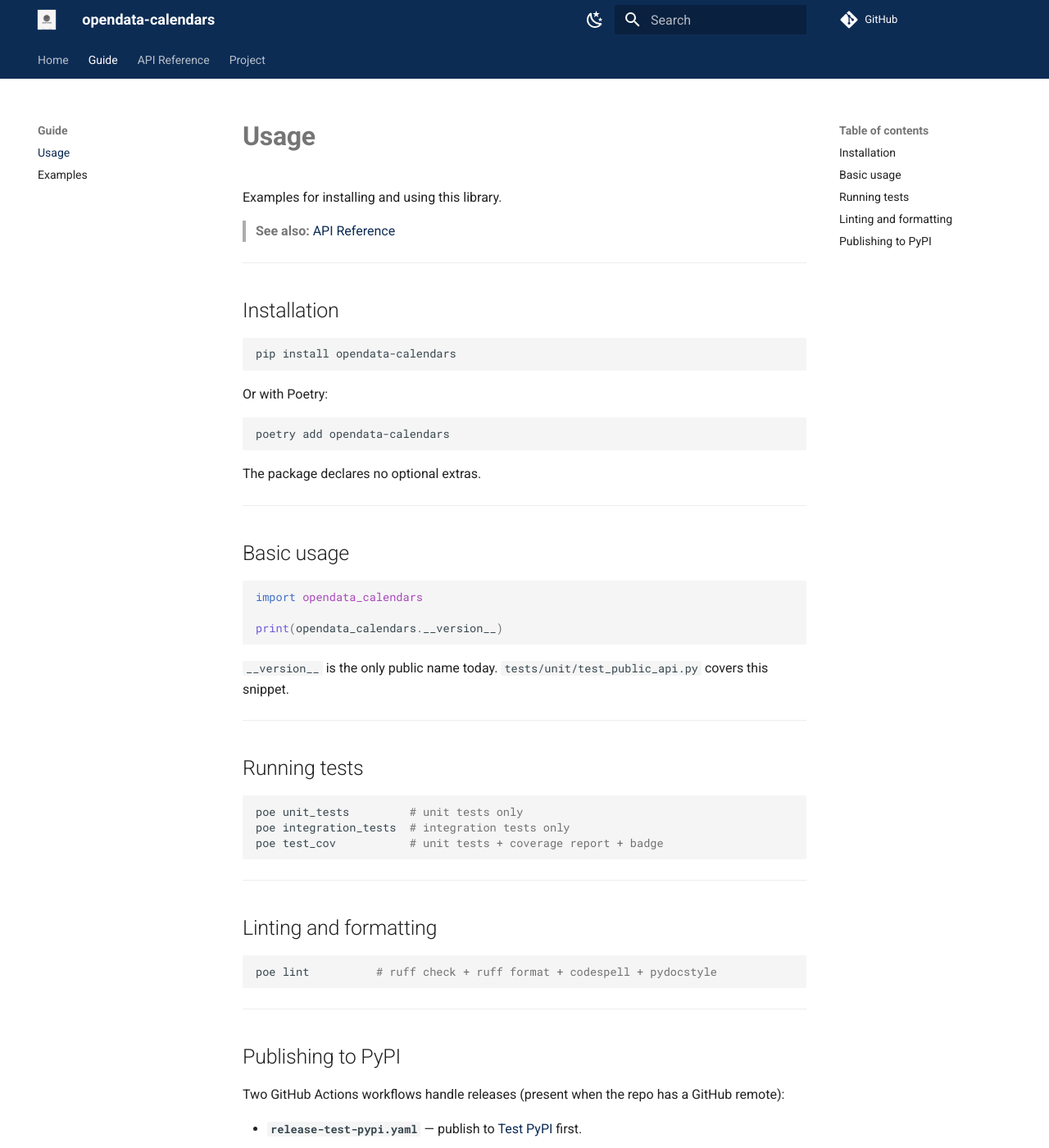
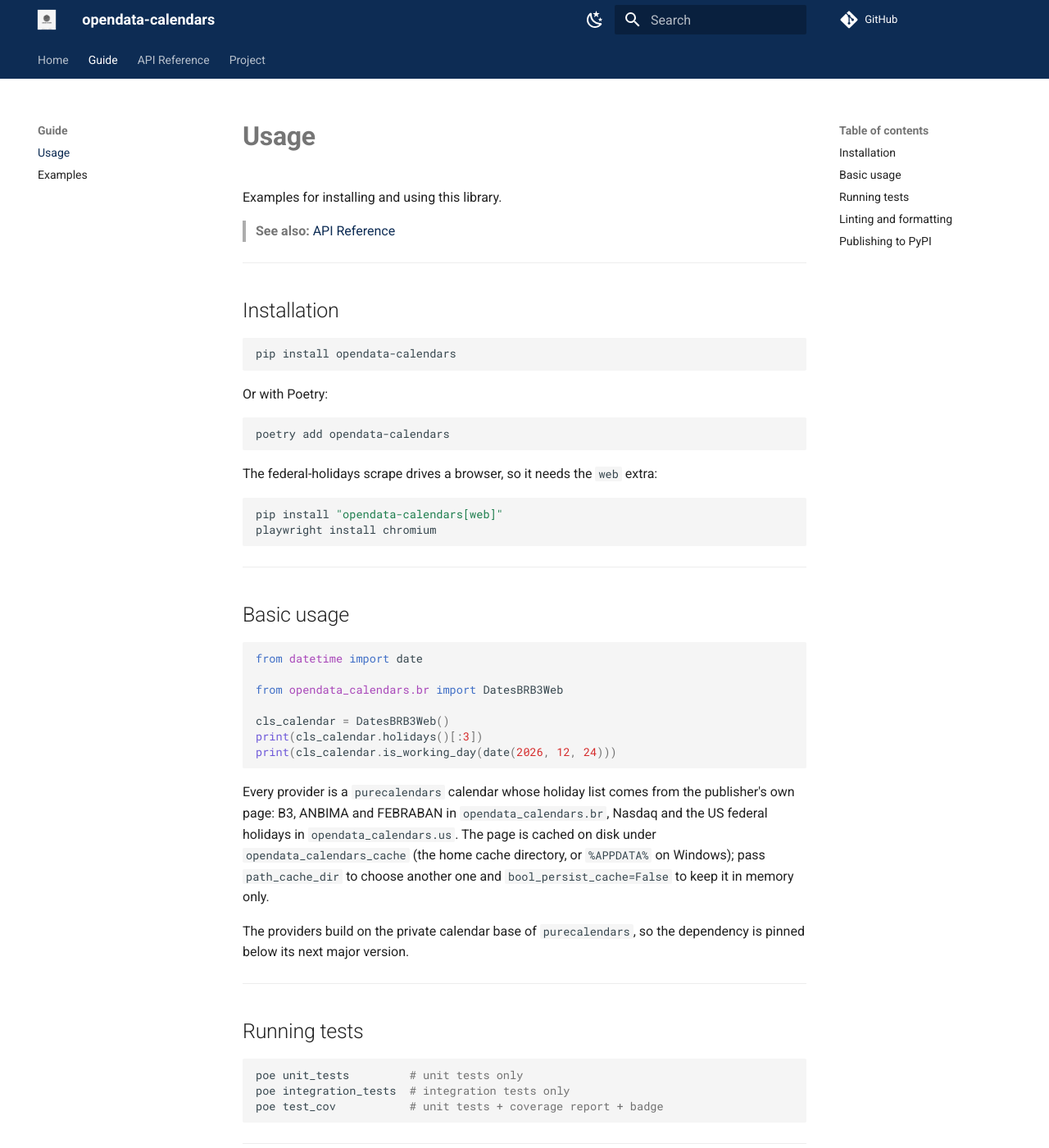
Before and after one commit to guilhermegor/opendata-calendars, an MkDocs documentation site: the page built from docs/usage.md, in a window 1280 px wide and 1400 px high. Shown: the whole window at 82% size. Built offline with MkDocs 1.6.1 and Material for MkDocs 9.7.7, drawn with Linux system fonts in a browser that asks for light colours; comment, search, counter and statistics services are not loaded; the version menu is left out.

Commit message:
docs: describe the live providers in the README and the docs
Replace the version-only usage with the real providers: the fetch,
the on-disk cache, the web extra for the browser scrape, and the
private purecalendars base the classes build on. Pin the provider
exports in the public-API test and add the ledger for the move.

````diff
--- a/docs/usage.md
+++ b/docs/usage.md
@@ -18,19 +18,35 @@ Or with Poetry:
 poetry add opendata-calendars
 ```
 
-The package declares no optional extras.
+The federal-holidays scrape drives a browser, so it needs the `web` extra:
+
+```bash
+pip install "opendata-calendars[web]"
+playwright install chromium
+```
 
 ---
 
 ## Basic usage
 
 ```python
-import opendata_calendars
+from datetime import date
 
-print(opendata_calendars.__version__)
+from opendata_calendars.br import DatesBRB3Web
+
+cls_calendar = DatesBRB3Web()
+print(cls_calendar.holidays()[:3])
+print(cls_calendar.is_working_day(date(2026, 12, 24)))
 ```
 
-`__version__` is the only public name today. `tests/unit/test_public_api.py` covers this snippet.
+Every provider is a `purecalendars` calendar whose holiday list comes from the publisher's own
+page: B3, ANBIMA and FEBRABAN in `opendata_calendars.br`, Nasdaq and the US federal holidays in
+`opendata_calendars.us`. The page is cached on disk under `opendata_calendars_cache` (the home
+cache directory, or `%APPDATA%` on Windows); pass `path_cache_dir` to choose another one and
+`bool_persist_cache=False` to keep it in memory only.
+
+The providers build on the private calendar base of `purecalendars`, so the dependency is pinned
+below its next major version.
 
 ---
 
````
Also changed, not shown: .specs/backlog/io-code-move_20261121_130000.md (added, +28 -0 lines), README.md (+18 -6 lines), docs/api/reference.md (+22 -5 lines), docs/examples.md (+25 -5 lines), docs/faq.md (+8 -2 lines), 1 other file.
